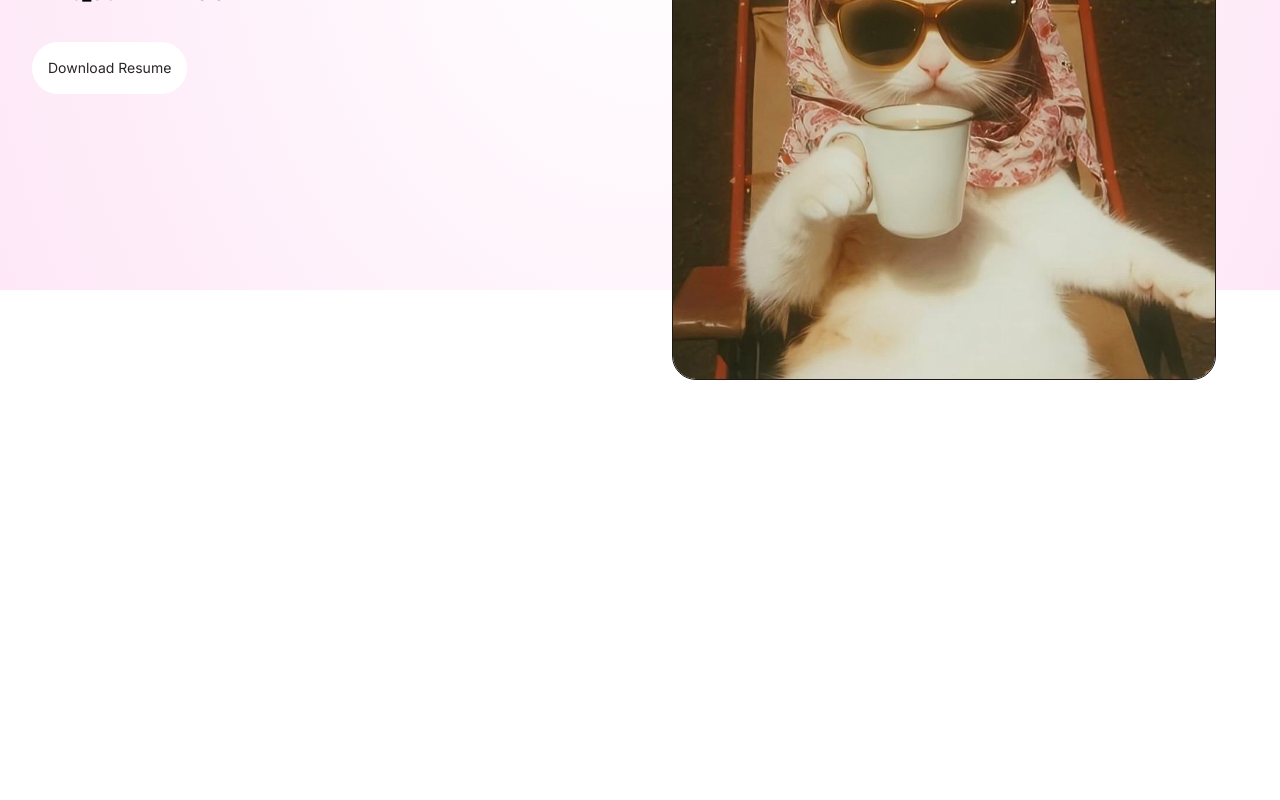
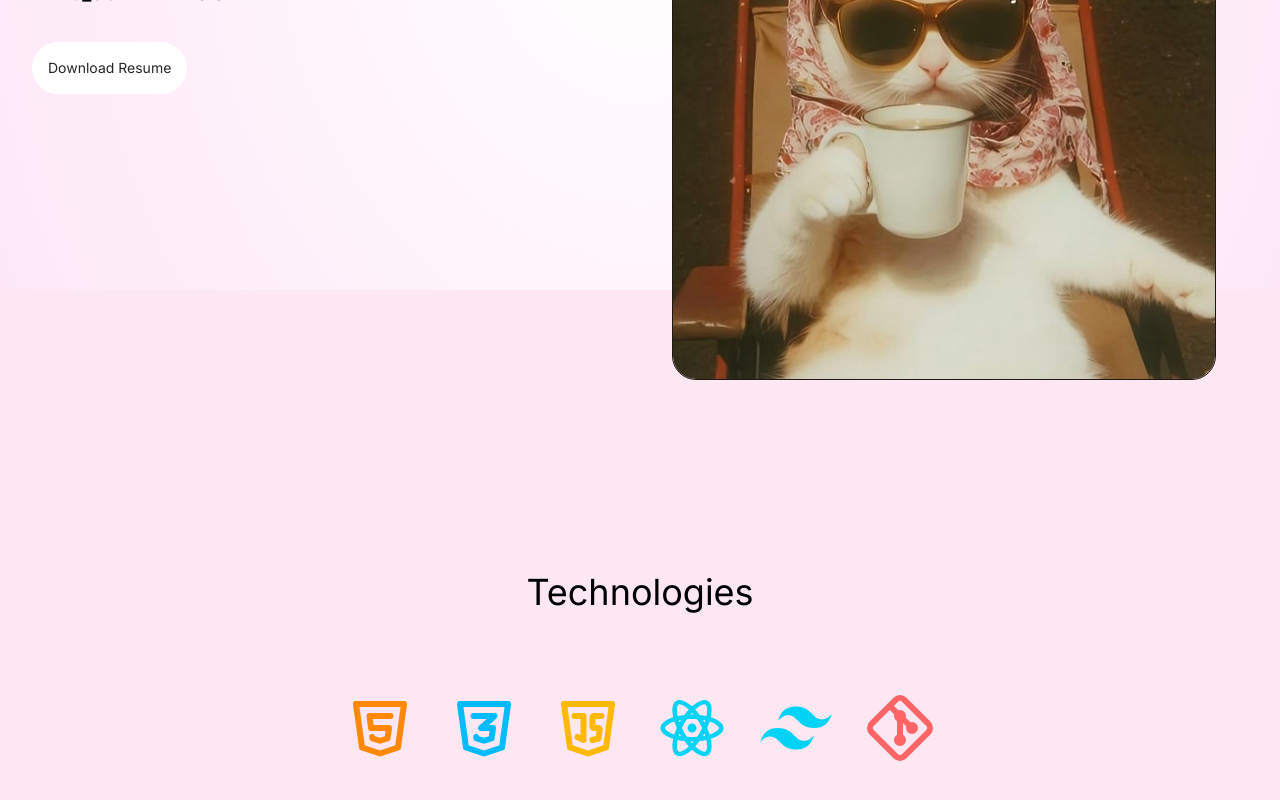
Before and after one commit to gabriellamsa/gabriella-portfolio, a React (Vite) app: page / in a window 1280 px wide. Shown: the part 510-1310 px from the top of the page. Before the commit the page ends 800 px from the top, so only its background shows below. Built offline with nearby package versions, Linux system fonts and the light colour scheme; a web font is replaced by a local one.

Commit message:
feat: Add Technologies section with tech icons

```diff
--- a/src/App.jsx
+++ b/src/App.jsx
@@ -1,15 +1,17 @@
 import { Hero } from "./components/Hero";
 import { Navebar } from "./components/Navbar";
+import { Technologies } from "./components/Technologies";
 
 export default function App() {
   return (
     <div className="overflow-x-hidden antialised">
-      <div className="fixed inset-0 z-10">
+      <div className="inset-0 z-10">
         <div className="absolute top-0 z-[-2] h-screen w-screen rotate-180 transform bg-white bg-[radial-gradient(60%_120%_at_50%_50%,hsla(0,0%,100%,0)_0,rgba(252,205,238,.5)_100%)]"></div>
 
         <div className="container mx-auto px-8">
           <Navebar />
           <Hero />
+          <Technologies />
         </div>
       </div>
     </div>
--- /dev/null
+++ b/src/components/Technologies.jsx
@@ -0,0 +1,23 @@
+import { RiReactjsLine, RiTailwindCssFill } from "react-icons/ri";
+import {
+  TbBrandCss3,
+  TbBrandGit,
+  TbBrandHtml5,
+  TbBrandJavascript,
+} from "react-icons/tb";
+
+export const Technologies = () => {
+  return (
+    <div className="pb-24">
+      <h2 className="my-20 text-center text-4xl">Technologies</h2>
+      <div className="flex flex-wrap items-center justify-center gap-8">
+        <TbBrandHtml5 className="text-7xl text-orange-400" />
+        <TbBrandCss3 className="text-7xl text-sky-400" />
+        <TbBrandJavascript className="text-7xl text-amber-400" />
+        <RiReactjsLine className="text-7xl text-cyan-400" />
+        <RiTailwindCssFill className="text-7xl text-cyan-400" />
+        <TbBrandGit className="text-7xl text-red-400" />
+      </div>
+    </div>
+  );
+};
--- a/src/index.css
+++ b/src/index.css
@@ -4,4 +4,5 @@
 
 :root {
   font-family: "Inter", sans-serif;
+  background: oklch(0.948 0.028 342.258);
 }
```
